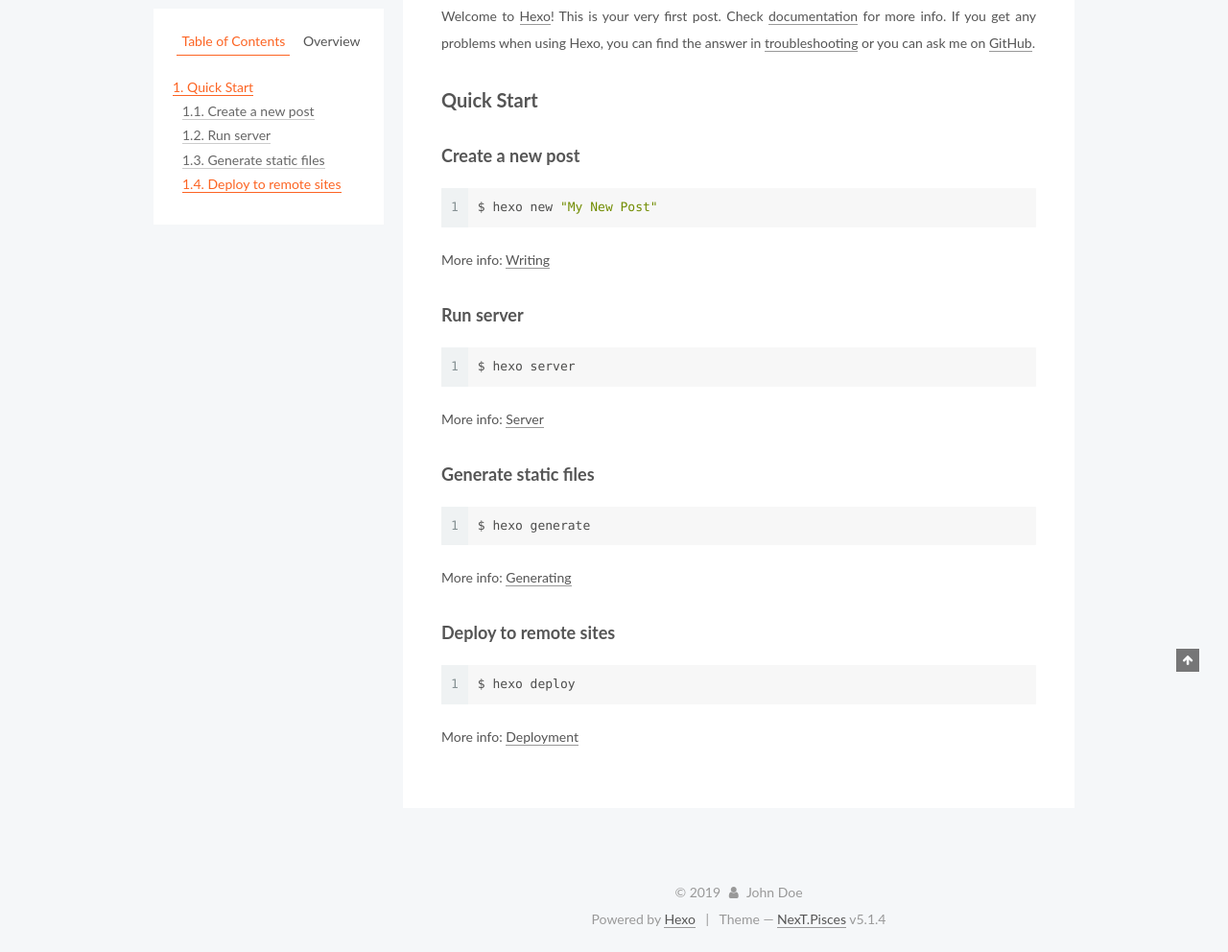
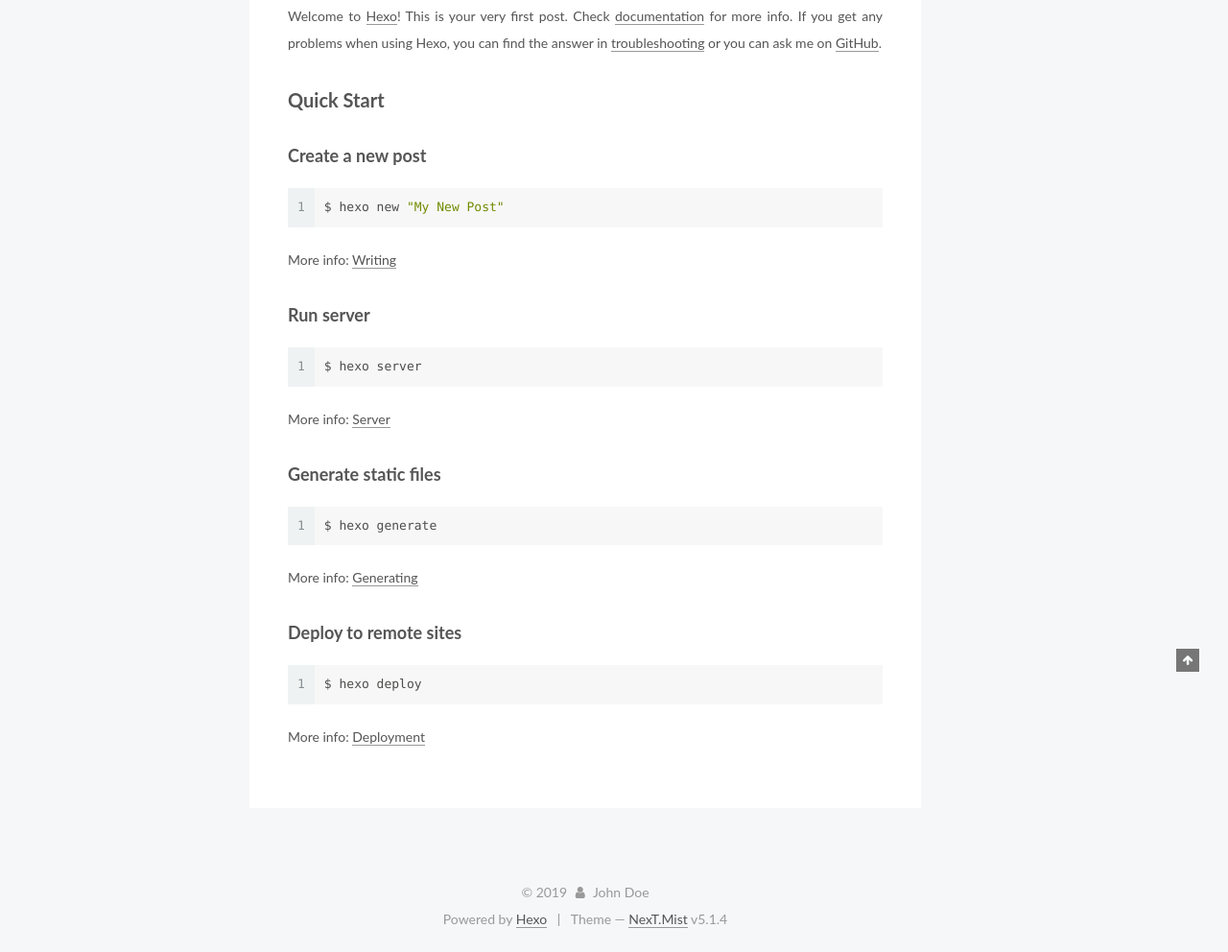
Before and after one commit to Keroro436/Keroro436.gitHub.io, a plain HTML site: page 2019/11/12/hello-world/index.html in a window 1280 px wide. Shown: the part 200-1192 px from the top of the page at 96% size. Drawn offline with Linux system fonts and the light colour scheme.

Commit message:
Site updated: 2019-11-12 11:32:50

```diff
--- a/2019/11/12/hello-world/index.html
+++ b/2019/11/12/hello-world/index.html
@@ -5,7 +5,7 @@
 
 
 
-<html class="theme-next pisces use-motion" lang="en">
+<html class="theme-next mist use-motion" lang="en">
 <head>
   <meta charset="UTF-8"/>
 <meta http-equiv="X-UA-Compatible" content="IE=edge" />
@@ -95,7 +95,7 @@
   var NexT = window.NexT || {};
   var CONFIG = {
     root: '/',
-    scheme: 'Pisces',
+    scheme: 'Mist',
     version: '5.1.4',
     sidebar: {"position":"left","display":"post","offset":12,"b2t":false,"scrollpercent":false,"onmobile":false},
     fancybox: true,
@@ -478,7 +478,7 @@
 
 
 
-  <div class="theme-info">Theme &mdash; <a class="theme-link" target="_blank" href="https://github.com/iissnan/hexo-theme-next">NexT.Pisces</a> v5.1.4</div>
+  <div class="theme-info">Theme &mdash; <a class="theme-link" target="_blank" href="https://github.com/iissnan/hexo-theme-next">NexT.Mist</a> v5.1.4</div>
 
 
 
@@ -579,13 +579,6 @@
 
 
 
-  <script type="text/javascript" src="/js/src/affix.js?v=5.1.4"></script>
-
-  <script type="text/javascript" src="/js/src/schemes/pisces.js?v=5.1.4"></script>
-
-
-
-
   <script type="text/javascript" src="/js/src/scrollspy.js?v=5.1.4"></script>
 <script type="text/javascript" src="/js/src/post-details.js?v=5.1.4"></script>
 
```
Also changed, not shown: archives/2019/11/index.html (+3 -10 lines), archives/2019/index.html (+3 -10 lines), archives/index.html (+3 -10 lines), index.html (+3 -10 lines).
